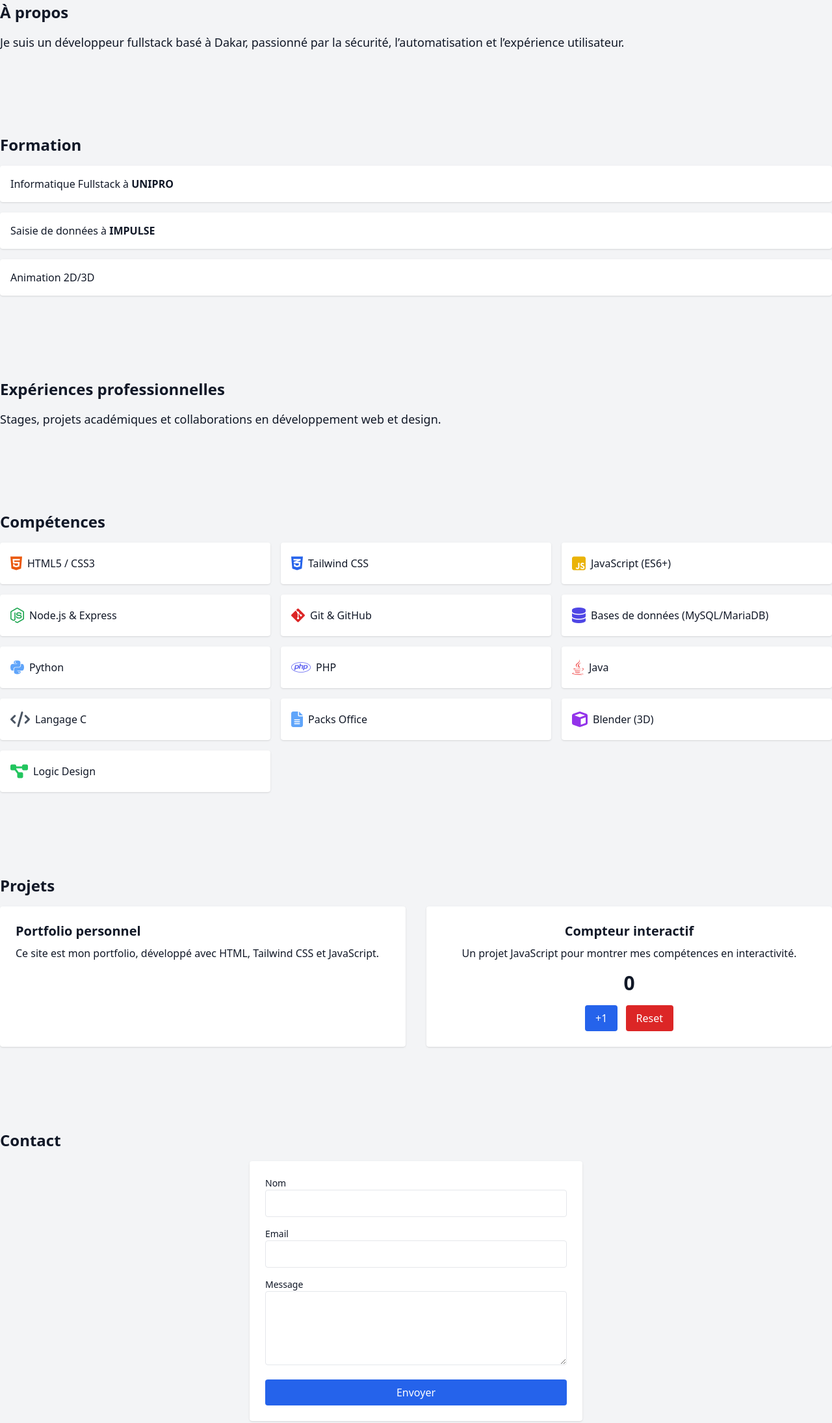
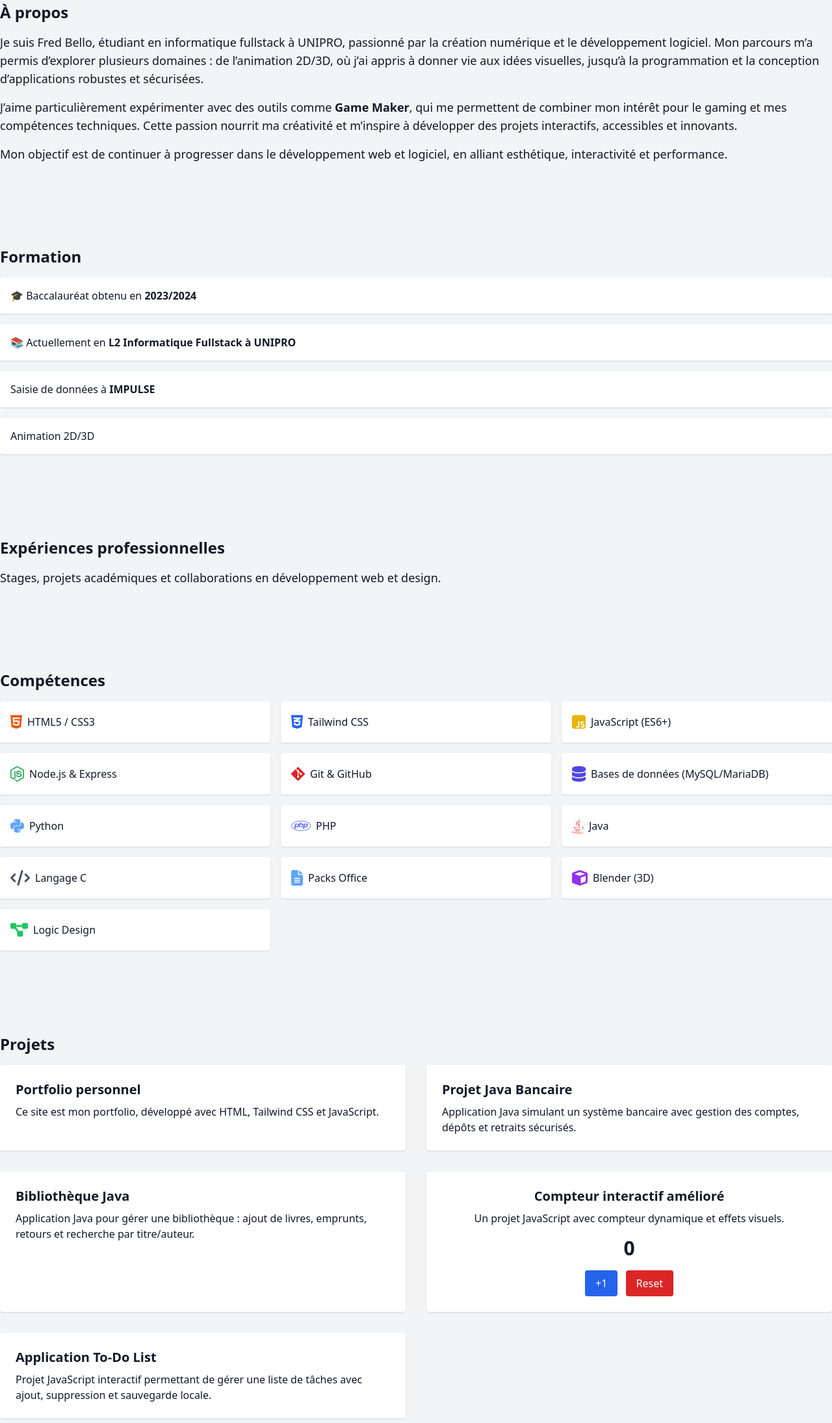
Before and after one commit to fredbello12-devs/my_portfolio, a website: page index.html in a window 1280 px wide. Shown: the part 925-3115 px from the top of the page at 65% size. Drawn offline with nearby package versions, Linux system fonts and the light colour scheme.

```diff
--- a/index.html
+++ b/index.html
@@ -63,14 +63,27 @@
   <!-- À propos -->
   <section id="about" class="container mx-auto py-16 fade-in">
     <h3 class="text-2xl font-bold mb-4">À propos</h3>
-    <p class="text-lg">Je suis un développeur fullstack basé à Dakar, passionné par la sécurité, l’automatisation et l’expérience utilisateur.</p>
+    <p class="text-lg">
+      Je suis Fred Bello, étudiant en informatique fullstack à UNIPRO, passionné par la création numérique et le développement logiciel.
+      Mon parcours m’a permis d’explorer plusieurs domaines : de l’animation 2D/3D, où j’ai appris à donner vie aux idées visuelles,
+      jusqu’à la programmation et la conception d’applications robustes et sécurisées.
+    </p>
+    <p class="mt-4 text-lg">
+      J’aime particulièrement expérimenter avec des outils comme <strong>Game Maker</strong>, qui me permettent de combiner mon intérêt pour le gaming
+      et mes compétences techniques. Cette passion nourrit ma créativité et m’inspire à développer des projets interactifs,
+      accessibles et innovants.
+    </p>
+    <p class="mt-4 text-lg">
+      Mon objectif est de continuer à progresser dans le développement web et logiciel, en alliant esthétique, interactivité et performance.
+    </p>
   </section>
 
   <!-- Formation -->
   <section id="formation" class="container mx-auto py-16 fade-in">
     <h3 class="text-2xl font-bold mb-4">Formation</h3>
     <ul class="space-y-4">
-      <li class="bg-white dark:bg-gray-800 p-4 rounded shadow">Informatique Fullstack à <strong>UNIPRO</strong></li>
+      <li class="bg-white dark:bg-gray-800 p-4 rounded shadow">🎓 Baccalauréat obtenu en <strong>2023/2024</strong></li>
+      <li class="bg-white dark:bg-gray-800 p-4 rounded shadow">📚 Actuellement en <strong>L2 Informatique Fullstack à UNIPRO</strong></li>
       <li class="bg-white dark:bg-gray-800 p-4 rounded shadow">Saisie de données à <strong>IMPULSE</strong></li>
       <li class="bg-white dark:bg-gray-800 p-4 rounded shadow">Animation 2D/3D</li>
     </ul>
@@ -92,19 +105,13 @@
       <li class="bg-white dark:bg-gray-800 p-4 rounded shadow flex items-center space-x-2"><i class="fab fa-node-js text-green-600 text-2xl"></i><span>Node.js & Express</span></li>
       <li class="bg-white dark:bg-gray-800 p-4 rounded shadow flex items-center space-x-2"><i class="fab fa-git-alt text-red-600 text-2xl"></i><span>Git & GitHub</span></li>
       <li class="bg-white dark:bg-gray-800 p-4 rounded shadow flex items-center space-x-2"><i class="fas fa-database text-indigo-600 text-2xl"></i><span>Bases de données (MySQL/MariaDB)</span></li>
-      <li class="bg-white dark:bg-gray-800 p-4 rounded shadow flex items-center space-x-2"><i class="fab fa-python text-blue-400 text-2xl"></i><span>Python</span></li>
+            <li class="bg-white dark:bg-gray-800 p-4 rounded shadow flex items-center space-x-2"><i class="fab fa-python text-blue-400 text-2xl"></i><span>Python</span></li>
       <li class="bg-white dark:bg-gray-800 p-4 rounded shadow flex items-center space-x-2"><i class="fab fa-php text-indigo-500 text-2xl"></i><span>PHP</span></li>
       <li class="bg-white dark:bg-gray-800 p-4 rounded shadow flex items-center space-x-2"><i class="fab fa-java text-red-500 text-2xl"></i><span>Java</span></li>
       <li class="bg-white dark:bg-gray-800 p-4 rounded shadow flex items-center space-x-2"><i class="fas fa-code text-gray-600 text-2xl"></i><span>Langage C</span></li>
       <li class="bg-white dark:bg-gray-800 p-4 rounded shadow flex items-center space-x-2"><i class="fas fa-file-alt text-blue-400 text-2xl"></i><span>Packs Office</span></li>
-            <li class="bg-white dark:bg-gray-800 p-4 rounded shadow flex items-center space-x-2">
-        <i class="fas fa-cube text-purple-600 text-2xl"></i>
-        <span>Blender (3D)</span>
-      </li>
-      <li class="bg-white dark:bg-gray-800 p-4 rounded shadow flex items-center space-x-2">
-        <i class="fas fa-project-diagram text-green-500 text-2xl"></i>
-        <span>Logic Design</span>
-      </li>
+      <li class="bg-white dark:bg-gray-800 p-4 rounded shadow flex items-center space-x-2"><i class="fas fa-cube text-purple-600 text-2xl"></i><span>Blender (3D)</span></li>
+      <li class="bg-white dark:bg-gray-800 p-4 rounded shadow flex items-center space-x-2"><i class="fas fa-project-diagram text-green-500 text-2xl"></i><span>Logic Design</span></li>
     </ul>
   </section>
 
@@ -116,12 +123,24 @@
         <h4 class="text-xl font-semibold mb-2">Portfolio personnel</h4>
         <p>Ce site est mon portfolio, développé avec HTML, Tailwind CSS et JavaScript.</p>
       </div>
+      <div class="bg-white dark:bg-gray-800 p-6 rounded shadow">
+        <h4 class="text-xl font-semibold mb-2">Projet Java Bancaire</h4>
+        <p>Application Java simulant un système bancaire avec gestion des comptes, dépôts et retraits sécurisés.</p>
+      </div>
+      <div class="bg-white dark:bg-gray-800 p-6 rounded shadow">
+        <h4 class="text-xl font-semibold mb-2">Bibliothèque Java</h4>
+        <p>Application Java pour gérer une bibliothèque : ajout de livres, emprunts, retours et recherche par titre/auteur.</p>
+      </div>
       <div class="bg-white dark:bg-gray-800 p-6 rounded shadow text-center">
-        <h4 class="text-xl font-semibold mb-2">Compteur interactif</h4>
-        <p>Un projet JavaScript pour montrer mes compétences en interactivité.</p>
+        <h4 class="text-xl font-semibold mb-2">Compteur interactif amélioré</h4>
+        <p>Un projet JavaScript avec compteur dynamique et effets visuels.</p>
         <div class="text-3xl font-bold my-4" id="counter">0</div>
         <button id="increment" class="px-4 py-2 bg-blue-600 text-white rounded">+1</button>
         <button id="reset" class="ml-2 px-4 py-2 bg-red-600 text-white rounded">Reset</button>
+      </div>
+      <div class="bg-white dark:bg-gray-800 p-6 rounded shadow">
+        <h4 class="text-xl font-semibold mb-2">Application To-Do List</h4>
+        <p>Projet JavaScript interactif permettant de gérer une liste de tâches avec ajout, suppression et sauvegarde locale.</p>
       </div>
     </div>
   </section>
@@ -147,6 +166,9 @@
       </div>
       <button type="submit" class="w-full bg-blue-600 text-white py-2 rounded hover:bg-blue-800 transition">Envoyer</button>
     </form>
+    <div class="mt-6 text-center">
+      <p class="text-lg">📞 Téléphone : <strong>77 368 29 24</strong></p>
+    </div>
     <button class="w-full bg-green-600 text-white py-2 rounded hover:bg-green-800 transition mt-4">Recruter Fred</button>
     <p id="formMessage" class="mt-4 text-center text-green-500 hidden">Merci pour votre message !</p>
   </section>
@@ -181,8 +203,8 @@
           </div>
         </div>
       </div>
-      <div class="border-t border-blue-900/30 pt-8 text-center text-gray-500">
-        <p>&copy; 2026 Portfolio. Tous droits réservés. | Développé avec <span class="text-blue-400">❤</span> par Fred</p>
+            <div class="border-t border-blue-900/30 pt-8 text-center text-gray-500">
+        <p>&copy; 2026 Portfolio. Tous droits réservés. | Développé avec <span class="text-blue-400">😌</span> par Fred</p>
       </div>
     </div>
   </footer>
@@ -240,7 +262,6 @@
 
     // Dark Mode Toggle amélioré
     const toggleDark = document.getElementById("toggleDark");
-
     function applyTheme(theme) {
       if (theme === "dark") {
         document.documentElement.classList.add("dark");
@@ -250,12 +271,8 @@
         toggleDark.textContent = "🌙"; // Icône lune
       }
     }
-
-    // Charger la préférence au démarrage
     const savedTheme = localStorage.getItem("theme") || "light";
     applyTheme(savedTheme);
-
-    // Changer le thème au clic
     toggleDark.addEventListener("click", () => {
       const currentTheme = document.documentElement.classList.contains("dark") ? "dark" : "light";
       const newTheme = currentTheme === "dark" ? "light" : "dark";
@@ -275,12 +292,10 @@
     const counter = document.getElementById("counter");
     const increment = document.getElementById("increment");
     const reset = document.getElementById("reset");
-
     increment.addEventListener("click", () => {
       count++;
       counter.textContent = count;
     });
-
     reset.addEventListener("click", () => {
       count = 0;
       counter.textContent = count;
```
